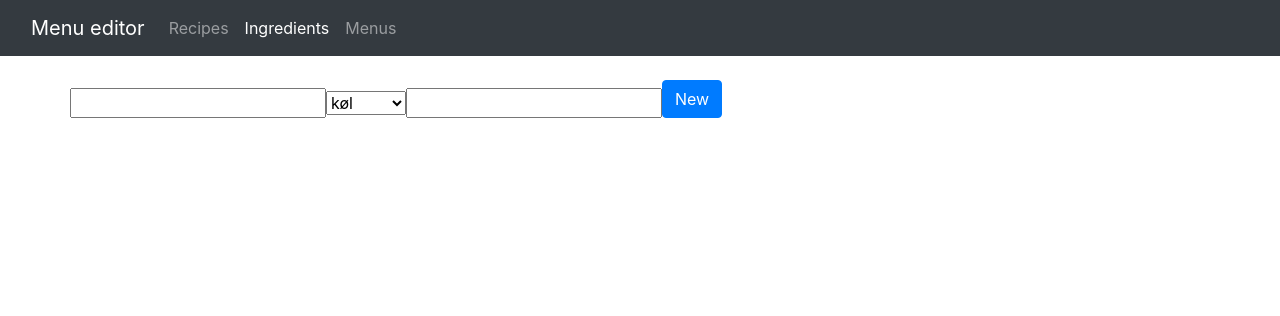
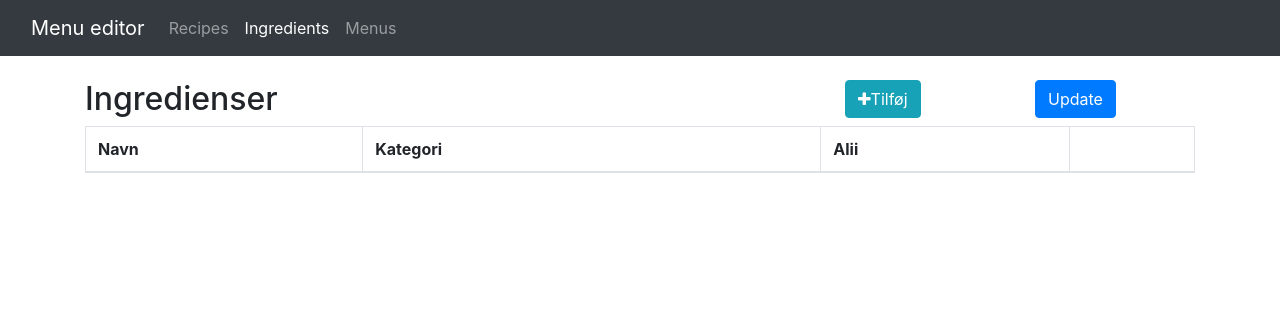
Before and after one commit to julietKiloRomeo/menu-editor, a FastAPI app: page /ingredient in a window 1280 px wide. Shown: the top 316 px of the page. Run offline with FastAPI, Linux system fonts and the light colour scheme; lists and menus that the app fills with data are empty; some libraries are stand-ins or nearby versions.

Commit message:
add update/delete functionality to ingredients page

```diff
--- a/main.py
+++ b/main.py
@@ -44,9 +44,26 @@ def list_ingredients(page: int = -1, search: str = None):
     )
 
 @app.post("/api/ingredient")
-def add_ingredient(item: database.Ingredient):
-    #db_id = menu_db.add_from_api("ingredient", item.dict())
-    return { "success": db_id }
+def add_ingredient(ingredients: list[database.IngredientData]):
+    table = menu_db._db.table("ingredient")
+    for ingredient in ingredients:
+        doc_id, ingredient = ingredient.id_and_dict()
+
+        is_new = doc_id == -1
+        if is_new:
+            table.insert(ingredient)
+        else:
+            table.update(ingredient, doc_ids=[doc_id])
+
+    return "ingredients updated"
+
+
+@app.post("/api/ingredient/delete")
+def delete_ingredient(to_delete: list[int]):
+    table = menu_db._db.table("ingredient")
+    table.remove(doc_ids=to_delete)
+    return "ingredients deleted"
+
 
 @app.get("/api/recipe")
 def list_recipies(page: int = -1, search: str = None):
@@ -75,6 +92,7 @@ def upsert_recipe(doc_id: int, item: database.Recipe):
 @app.get("/ingredient", response_class=HTMLResponse)
 def ingredient_list(request: Request):
     ingredients = menu_db._db.table("ingredient").all()
+    ingredients = [{**ing, "doc_id":ing.doc_id} for ing in ingredients]
     categories = [e.name for e in database.IngredientCategory]
     return templates.TemplateResponse("ingredient_list.html", {"request": request, "ingredients": ingredients, "categories": categories})
 
--- a/templates/ingredient_list.html
+++ b/templates/ingredient_list.html
@@ -1,59 +1,48 @@
 {% extends "layout.html" %}
 {% set active_page = "ingredients" %}
 
+{% block javascript %}
+    <script>
+        const ingredients = {{ingredients|safe}};
+        const categories = {{categories|safe}};
+        var deleted_ingredients = [];
+        const categories_select = '<select name="category">'+
+          {% for cat in categories %} '<option value={{cat}}>{{cat}}</option>'+
+          {%endfor%} '</select>'
+    </script>
+    <script src="{{ url_for('static', path='/ingredient_list.js') }}"></script>
+{% endblock %}
+
+
+
 {% block content %}
 
-{%for ingredient in ingredients%}
-<div class="row">
-      <form action="/ingredient" method="POST" class="form-inline" style="display: inline-block;">
-        <div class="form-group mb-2">
-          <input type="hidden" name="doc_id" value="{{ingredient.doc_id}}">
-          <label for="nameinput" class="sr-only">Name:</label>
-          <input type="text" id="nameinput" name="name" value="{{ingredient.name }}">
+<div class="table-wrapper">
+    <div class="table-title">
+        <div class="row">
+            <div class="col-sm-8"><h2>Ingredienser</h2></div>
+            <div class="col-sm-2">
+                <button type="button" class="btn btn-info add-new"><i class="fa fa-plus"></i>Tilføj</button>
+            </div>
+            <div class="col-sm-2">
+                <button type="submit" class="btn btn-primary update">Update</button>
+            </div>
         </div>
-
-        <div class="form-group mx-sm-3 mb-2">
-          <label for="catinput" class="sr-only">Category:</label>
-          <select id="catinput" name="category">
-            {% for cat in categories %}
-                <option value={{cat}} {{"selected" if ingredient.category==cat else ""}}>{{cat}}</option>
-            {%endfor%}
-          </select>
-        </div>
-
-        <div class="form-group mx-sm-3 mb-2">
-          <label for="aliiinput" class="sr-only">Alii:</label>
-          <input type="text" id="aliiinput" name="alii" value="{{", ".join(ingredient.alii) }}">
-        </div>
-        <button type="submit" class="btn btn-primary mb-2">Update</button>
-      </form>
-
-      <form action="/ingredient/delete/{{ingredient.doc_id}}" method="POST" class="form-inline" style="display: inline-block;">
-        <button type="submit" class="btn btn-primary mb-2">Delete</button>
-      </form>
     </div>
-{%endfor%}
-
-<div class="row">
-    <form action="/ingredient/new" method="POST" class="form-inline">
-      <div class="form-group mb-2">
-        <label for="nameinput" class="sr-only">Name:</label>
-        <input type="text" id="nameinput" name="name">
-      </div>
-      <div class="form-group mb-2">
-        <label for="catinput" class="sr-only">Category:</label>
-        <select id="catinput" name="category">
-          {% for cat in categories %}
-              <option value={{cat}}>{{cat}}</option>
-          {%endfor%}
-        </select>
-      </div>
-      <div class="form-group mb-2">
-        <label for="aliiinput" class="sr-only">Alii:</label>
-        <input type="text" id="aliiinput" name="alii" value="">
-        <button type="submit" class="btn btn-primary mb-2">New</button>
-      </div>
-    </form>
+    <table class="table table-bordered">
+        <thead>
+            <tr>
+                <th style="width: 25%">Navn</th>
+                <th>Kategori</th>
+                <th>Alii</th>
+                <th></th>
+            </tr>
+        </thead>
+        <tbody>
+        </tbody>
+    </table>
 </div>
 
+
+
 {% endblock %}
--- a/templates/recipe_list.html
+++ b/templates/recipe_list.html
@@ -16,7 +16,7 @@
   <input class="form-control" id="myInput" type="text" placeholder="Search..">
   <br>
   <ul class="list-group" id="recipe-list">
-        {%for recipe in recipes%}
+        {%for recipe in recipes|sort(attribute='name')%}
             <li class="list-group-item">
                 <a href="/recipe/{{recipe.doc_id}}">{{recipe.name }}</a>
             </li>
```
Also changed, not shown: db.py (+16 -1 lines).
